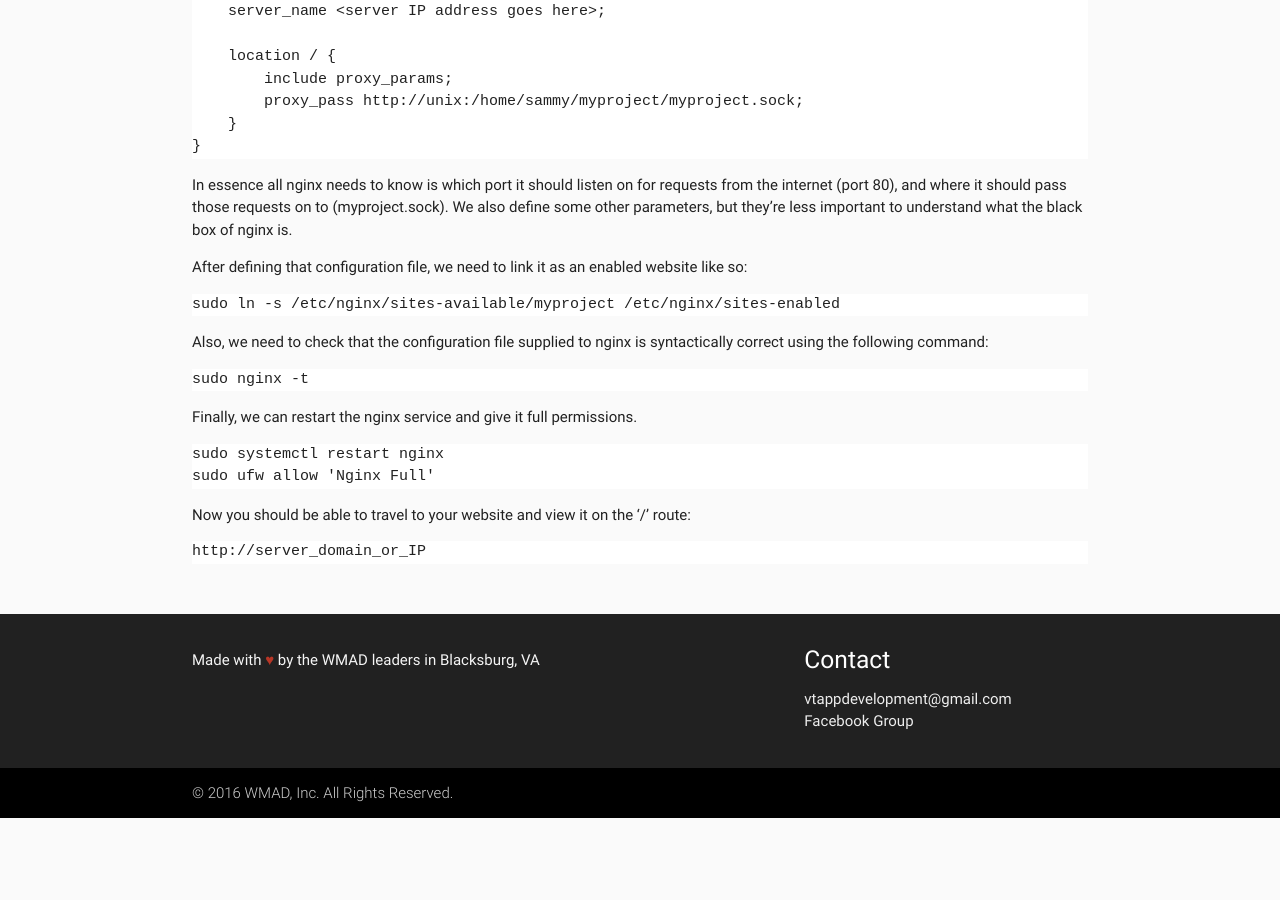
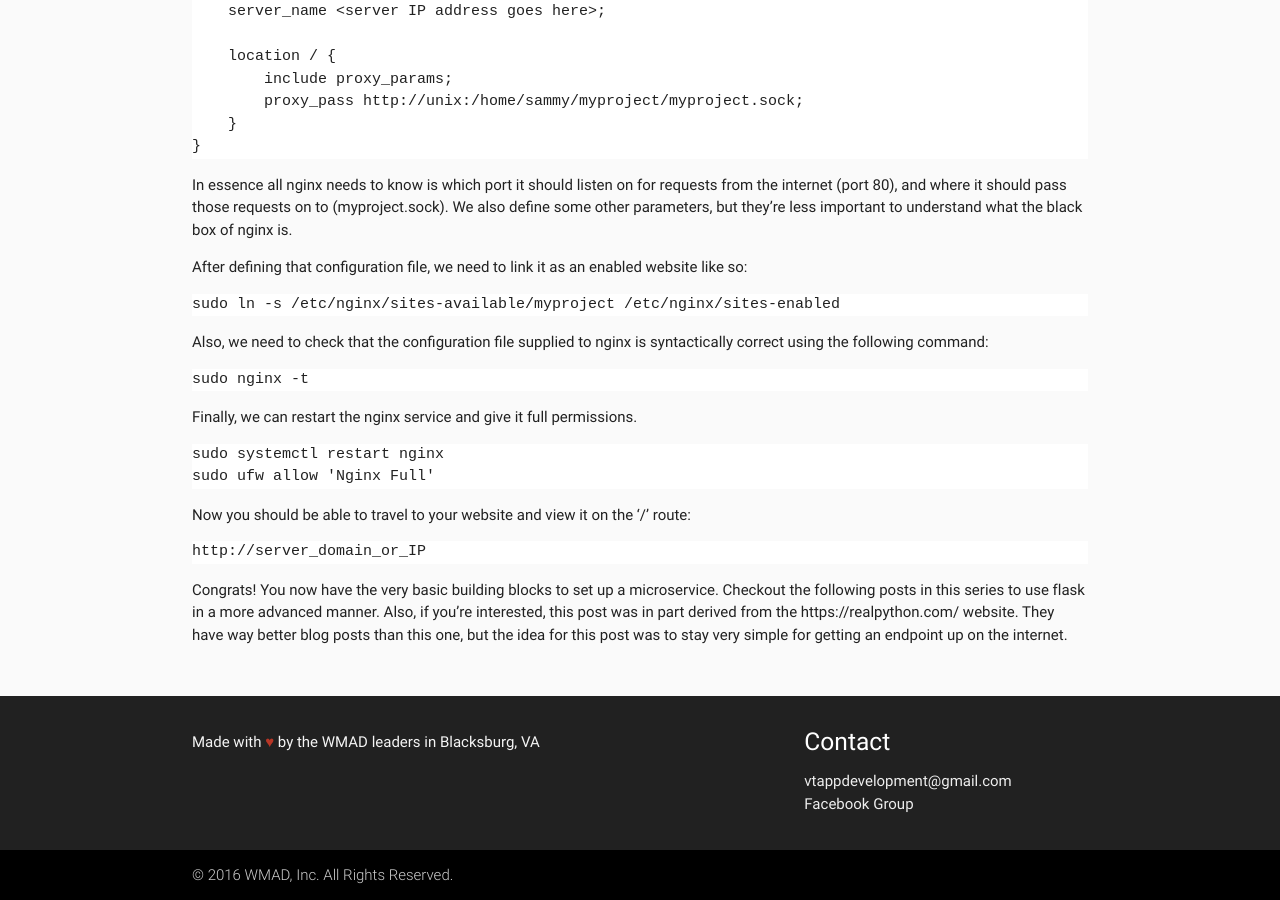
Before and after one commit to MandWdevclub/MandWdevclub.github.io, a Jekyll site: the page built from _posts/2016-08-05-Setup.md, in a window 1280 px wide and 900 px high, scrolled down 5247 px. Built offline with Jekyll 4.4.1, drawn with Linux system fonts in a browser that asks for light colours; before the commit the page ends 6065 px from its top, so only the background shows below that; some of the changed lines change nothing that is shown; some of the changed text lies outside the part shown.

Commit message:
Update 2016-08-05-Setup.md

````diff
--- a/_posts/2016-08-05-Setup.md
+++ b/_posts/2016-08-05-Setup.md
@@ -1,12 +1,12 @@
 ---
 layout: post
-title: "Flask n' iOS Part 1: Setting up Flask & iOS for Mac & Linux (linux is flask only)"
+title: "Flask n' iOS Part 1: Setting up Flask linux"
 author: Trevor Senior
 date: 2016-08-05
 updated: 2016-08-05
 headerImg: ""
 headingTextColor: "#FEFEFE"
-categories: create new-post
+categories: flask ios
 ---
 
 
@@ -322,3 +322,5 @@
 ```
 http://server_domain_or_IP
 ```
+
+Congrats! You now have the very basic building blocks to set up a microservice. Checkout the following posts in this series to use flask in a more advanced manner. Also, if you're interested, this post was in part derived from the https://realpython.com/ website. They have way better blog posts than this one, but the idea for this post was to stay very simple for getting an endpoint up on the internet.
````
